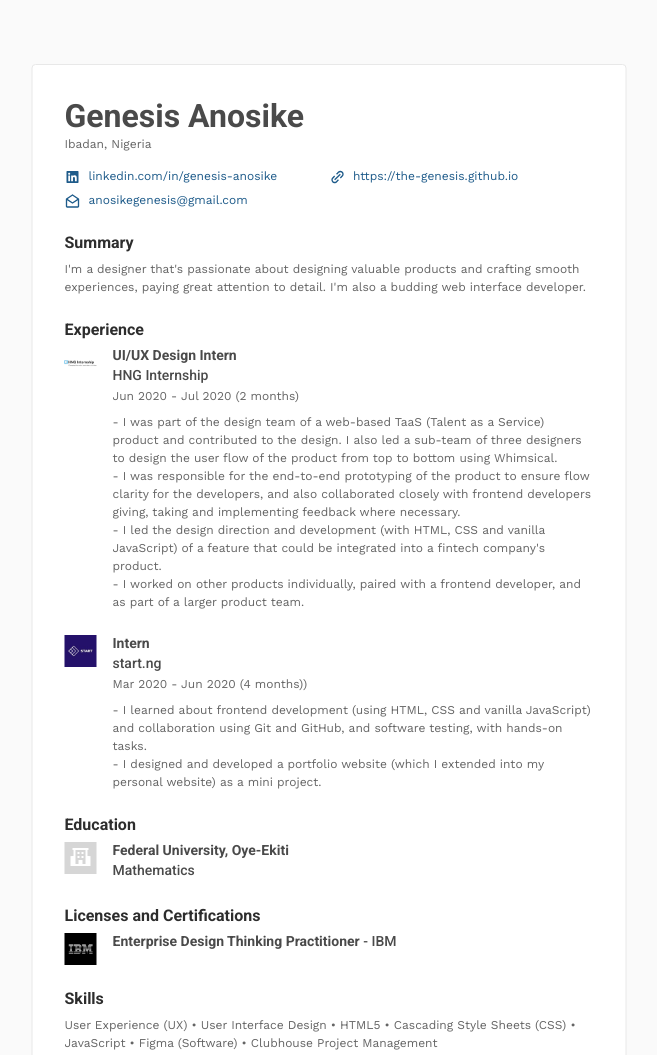
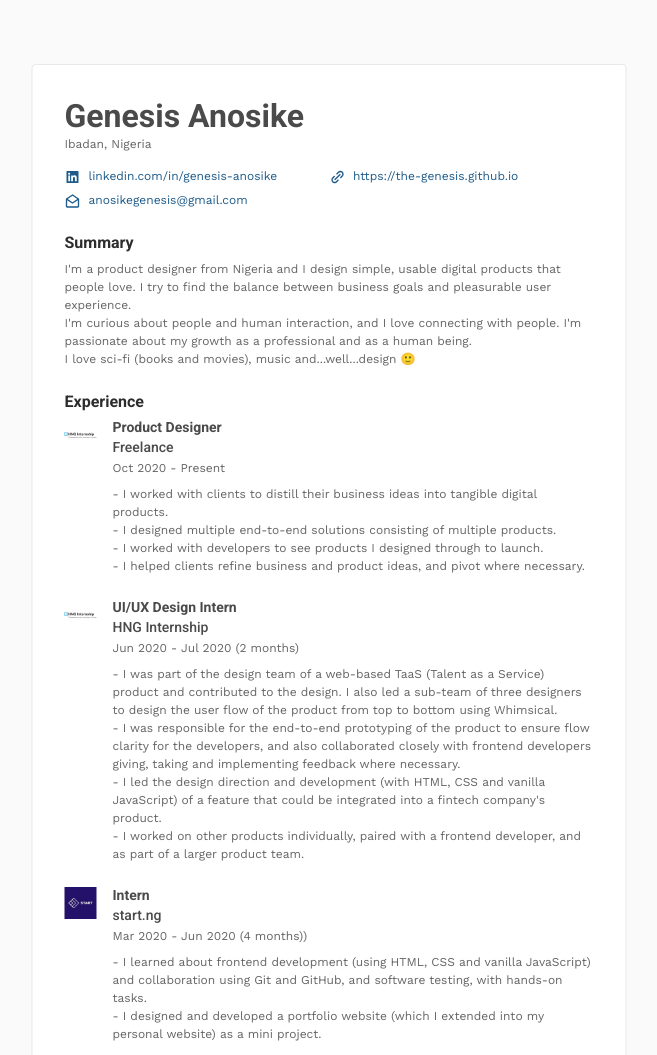
Before and after one commit to the-genesis/my-cv, a plain HTML site: page index.html in a window 1280 px wide. Shown: the top 1055 px of the page, without its empty margins (311-968 px from the left). Drawn offline with nearby package versions, Linux system fonts and the light colour scheme.

Commit message:
added freelance experience and updated bio

```diff
--- a/index.html
+++ b/index.html
@@ -32,13 +32,29 @@
 
         <div class="section summary">
             <h4>Summary</h4>
-            <p>I'm a designer that's passionate about designing valuable products and crafting smooth experiences, paying great
-                attention to detail. I'm also a budding web interface developer.
+            <p>I'm a product designer from Nigeria and I design simple, usable digital products that people love. I try to find the balance
+                between business goals and pleasurable user experience. <br>I'm curious about people and human interaction, and I love connecting
+                with people. I'm passionate about my growth as a professional and as a human being.
+                <br>I love sci-fi (books and movies), music and...well...design 🙂
             </p>
         </div>
 
         <div class="section experience">
             <h4>Experience</h4>
+            <div class="experience-wrapper">
+                <img src="assets/hng-logo.png" alt="">
+                <div class="experience-container">
+                    <h5>Product Designer</h5>
+                    <h6>Freelance</h6>
+                    <p class="duration">Oct 2020 - Present</p>
+                    <p>
+                        - I worked with clients to distill their business ideas into tangible digital products.
+                        <br> - I designed multiple end-to-end solutions consisting of multiple products.
+                        <br> - I worked with developers to see products I designed through to launch.
+                        <br> - I helped clients refine business and product ideas, and pivot where necessary.
+                    </p>
+                </div>
+            </div>
             <div class="experience-wrapper">
                 <img src="assets/hng-logo.png" alt="">
                 <div class="experience-container">
@@ -100,7 +116,7 @@
             <div class="experience-wrapper">
                 <div class="experience-container">
                     <p>User Experience (UX) • User Interface Design • HTML5 • Cascading Style Sheets (CSS) • JavaScript • Figma
-                        (Software) • Clubhouse Project Management
+                        (Software) • ClickUp (Project Management)
                     </p>
                 </div>
             </div>
```
